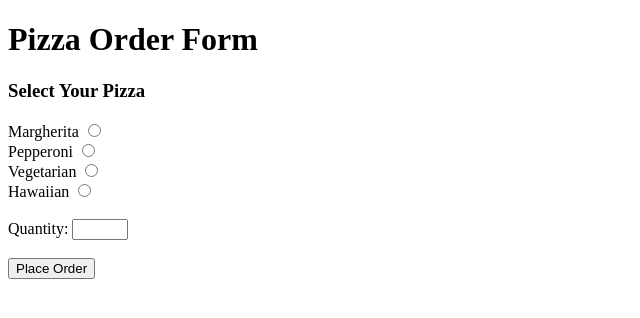
After one commit to DIMBL5/MarioAndLuigiPizzaria, a Flask app: template templates/order.html in a window 1280 px wide. The commit adds this page. Shown: the top 318 px of the page, without its empty margins (0-640 px from the left). Run offline with Flask 3, Linux system fonts and the light colour scheme; the template is opened without the code that fills it, so the values that code supplies are empty.

Commit message:
added basic order details fetching

```diff
--- a/app.py
+++ b/app.py
@@ -0,0 +1,21 @@
+from flask import Flask , render_template , redirect,request,url_for
+
+app = Flask(__name__)
+
+@app.route("/order") #order page from where we will get information about pizza +
+def order () :
+    return render_template("order.html")
+
+@app.route("/process",methods =["POST"])
+
+def process_order():
+    pizza_type = request.form.get("pizza")
+    quantity = request.form.get("quantity")
+    #table_nr = request.form.get("table")
+    id_nr = request.args.get('id')
+
+    return render_template('placeholder.html',pizza = pizza_type , quan = quantity,id = id_nr)
+
+
+if __name__ == '__main__' :
+    app.run(host="0.0.0.0",port=5000,debug =True)#running flask on local network in order to be possible to acces the flask server from the phone
--- /dev/null
+++ b/templates/order.html
@@ -0,0 +1,43 @@
+<!-- A basic form with that i can work, when designing the form please take into consideration the variable names , so it won't affect the bacm end thank :3-->
+
+<!DOCTYPE html>
+<html lang="en">
+<head>
+    <meta charset="UTF-8">
+    <meta name="viewport" content="width=device-width, initial-scale=1.0">
+    <title>Pizza Order Form</title>
+</head>
+<body>
+    <h1>Pizza Order Form</h1>
+
+    <form action="{{ url_for( 'process_order', id = 1 ) }}" method="POST">
+        <h3>Select Your Pizza</h3>
+
+        <label for="margherita">Margherita</label>
+        <input type="radio" id="margherita" name="pizza" value="Margherita">
+        <br>
+
+        <label for="pepperoni">Pepperoni</label>
+        <input type="radio" id="pepperoni" name="pizza" value="Pepperoni">
+        <br>
+
+        <label for="vegetarian">Vegetarian</label>
+        <input type="radio" id="vegetarian" name="pizza" value="Vegetarian">
+        <br>
+
+        <label for="hawaiian">Hawaiian</label>
+        <input type="radio" id="hawaiian" name="pizza" value="Hawaiian">
+        <br><br>
+
+        <label for="quantity">Quantity:</label>
+        <input type="number" id="quantity" name="quantity" min="1" max="10" required>
+        <br><br>
+
+      <!--  <label for="table">Table Number:</label>
+        <input type="number" id="table" name="table" required>
+        <br><br> -->
+
+        <input type="submit" value="Place Order">
+    </form>
+</body>
+</html>
--- a/templates/placeholder.html
+++ b/templates/placeholder.html
@@ -1 +1,5 @@
-itest itest
+<!DOCTYPE html>
+<body>
+    <p>Is this your order ? : </p>
+    <p> {{ pizza }} , {{quan}} , {{ id }} </p>
+</body>
```
